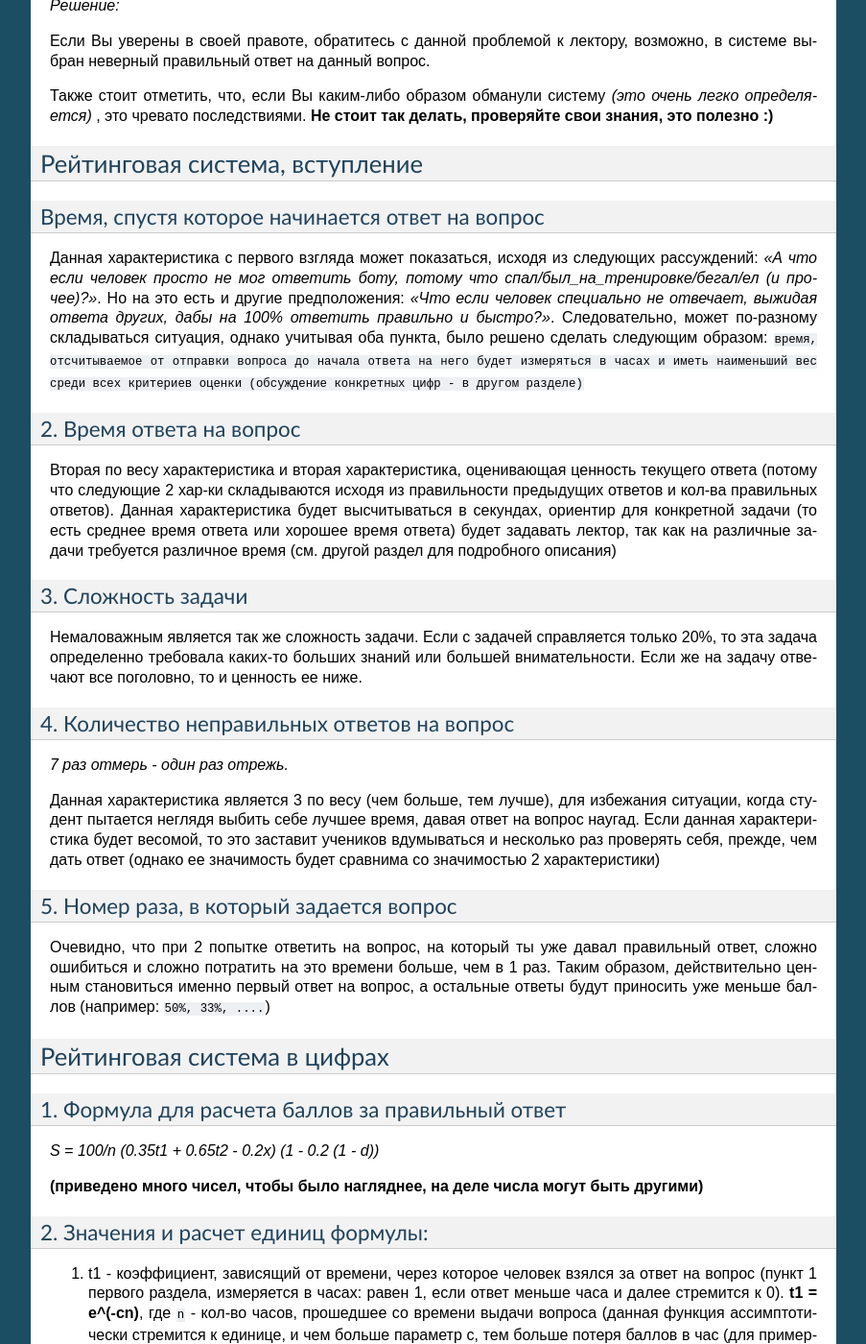
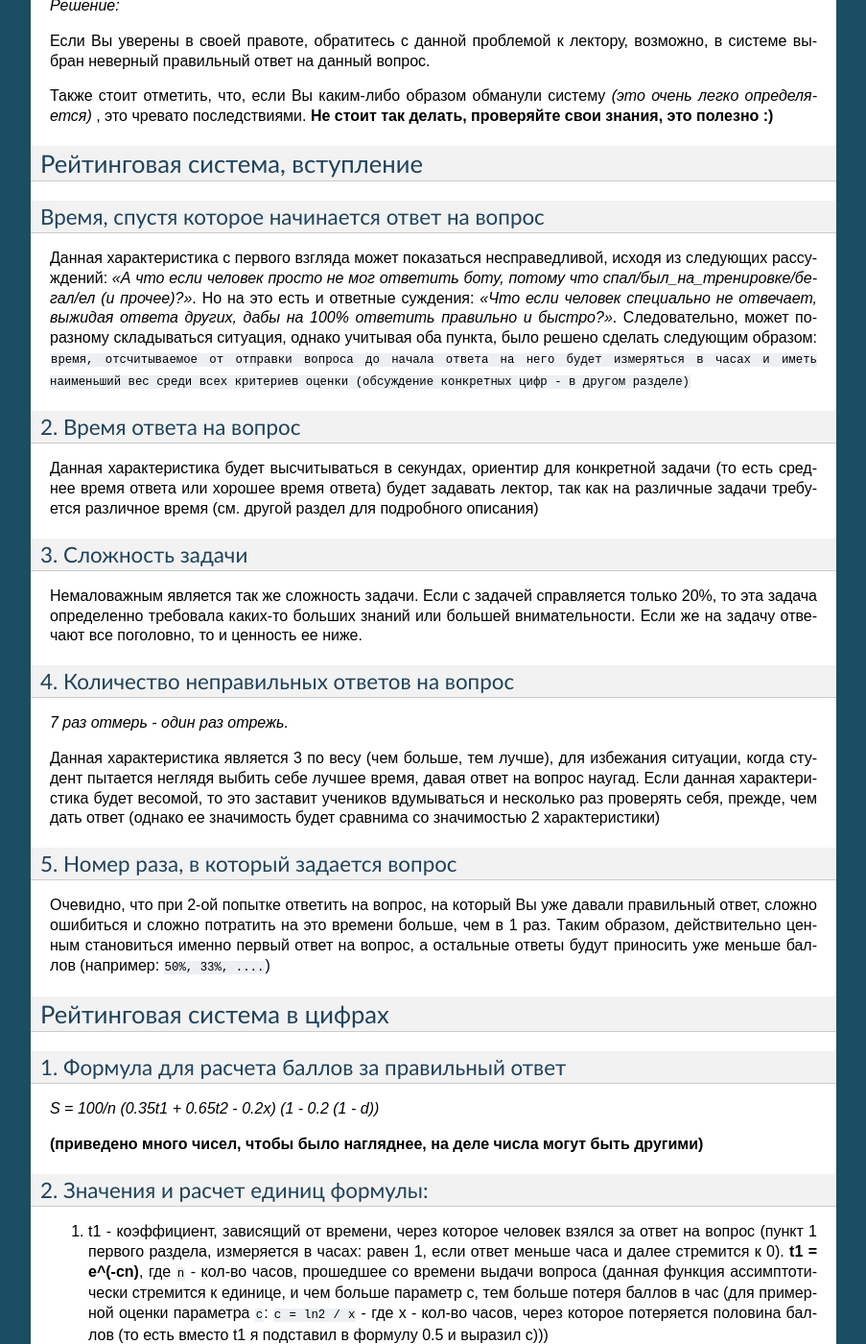
Before and after one commit to TheSawIsTheLaw/IU7quizDocumentation, a Sphinx documentation site: the page built from Student/source/STUDENTS.rst, in a window 1280 px wide and 1400 px high, scrolled down 2388 px. Shown: the whole window at 96% size, without its empty margins (198-1101 px from the left). Built offline with Sphinx 7.4.7, drawn with Linux system fonts in a browser that asks for light colours; some of the changed lines change nothing that is shown; some of the changed text lies outside the part shown.

Commit message:
FIX: remarks

```diff
--- a/Student/source/STUDENTS.rst
+++ b/Student/source/STUDENTS.rst
@@ -19,7 +19,7 @@
 Регистрация
 ===============
 
-Перед тем, как начать работу с ботом, студенту следует зарегистрироваться в системе посредством задания боту @iu7quizbot в Telegram команды ``/start``
+Перед тем, как начать работу с ботом, студенту потребуется зарегистрироваться в системе посредством отправки боту @iu7quizbot в Telegram команды ``/start``
 
 .. image:: _static/ST1.png
 
@@ -33,13 +33,13 @@
 Вопросы
 ===============
 
-С некоторыми временными промежутками, зарегистрированным пользователям приходят следующий запрос:
+Каждый день зарегистрированным пользователям приходит следующий запрос:
 
 .. image:: _static/ST3.png
 
 **Стоит отметить, что, чем раньше пользователь нажмёт кнопку "Готов", тем больше баллов он получит.**
 
-После нажатия на кнопку "Готов", студенту приходит вопрос в следующей форме:
+После нажатия на кнопку "Готов", студенту приходит вопрос по пройденному материалу в следующей форме:
 
 .. image:: _static/ST4.png
 
@@ -57,7 +57,7 @@
 Таблица лидеров
 ===============
 
-При задании команды ``/leaderboard`` боту, пользователь получит статистику ответов лучших студентов по следующему образцу:
+При отправке команды ``/leaderboard`` боту, пользователь получит статистику ответов лучших студентов по следующему образцу:
 
 .. image:: _static/ST7.png
 
@@ -71,7 +71,7 @@
 
 *Решение:*
 
-Обратитесь с данной проблемой к лектору, возможно, Вы не внесены в систему.
+Обратитесь с данной проблемой к лектору, возможно, Ваши данные не были внесены в систему.
 
 2. **Проблема:**
 
@@ -90,12 +90,12 @@
 Время, спустя которое начинается ответ на вопрос
 ================================================
 
-Данная характеристика с первого взгляда может показаться, исходя из следующих рассуждений: *"А что если человек просто не мог ответить боту, потому что спал/был_на_тренировке/бегал/ел (и прочее)?"*. Но на это есть и другие предположения: *"Что если человек специально не отвечает, выжидая ответа других, дабы на 100% ответить правильно и быстро?"*. Следовательно, может по-разному складываться ситуация, однако учитывая оба пункта, было решено сделать следующим образом: ``время, отсчитываемое от отправки вопроса до начала ответа на него будет измеряться в часах и иметь наименьший вес среди всех критериев оценки (обсуждение конкретных цифр - в другом разделе)``
+Данная характеристика с первого взгляда может показаться несправедливой, исходя из следующих рассуждений: *"А что если человек просто не мог ответить боту, потому что спал/был_на_тренировке/бегал/ел (и прочее)?"*. Но на это есть и ответные суждения: *"Что если человек специально не отвечает, выжидая ответа других, дабы на 100% ответить правильно и быстро?"*. Следовательно, может по-разному складываться ситуация, однако учитывая оба пункта, было решено сделать следующим образом: ``время, отсчитываемое от отправки вопроса до начала ответа на него будет измеряться в часах и иметь наименьший вес среди всех критериев оценки (обсуждение конкретных цифр - в другом разделе)``
 
 2. Время ответа на вопрос
 =========================
 
-Вторая по весу характеристика и вторая характеристика, оценивающая ценность текущего ответа (потому что следующие 2 хар-ки складываются исходя из правильности предыдущих ответов и кол-ва правильных ответов). Данная характеристика будет высчитываться в секундах, ориентир для конкретной задачи (то есть среднее время ответа или хорошее время ответа) будет задавать лектор, так как на различные задачи требуется различное время (см. другой раздел для подробного описания)
+Данная характеристика будет высчитываться в секундах, ориентир для конкретной задачи (то есть среднее время ответа или хорошее время ответа) будет задавать лектор, так как на различные задачи требуется различное время (см. другой раздел для подробного описания)
 
 3. Сложность задачи
 ===================
@@ -112,7 +112,7 @@
 5. Номер раза, в который задается вопрос
 ========================================
 
-Очевидно, что при 2 попытке ответить на вопрос, на который ты уже давал правильный ответ, сложно ошибиться и сложно потратить на это времени больше, чем в 1 раз. Таким образом, действительно ценным становиться именно первый ответ на вопрос, а остальные ответы будут приносить уже меньше баллов (например: ``50%, 33%, ....``)
+Очевидно, что при 2-ой попытке ответить на вопрос, на который Вы уже давали правильный ответ, сложно ошибиться и сложно потратить на это времени больше, чем в 1 раз. Таким образом, действительно ценным становиться именно первый ответ на вопрос, а остальные ответы будут приносить уже меньше баллов (например: ``50%, 33%, ....``)
 
 *******************************
 Рейтинговая система в цифрах
```
